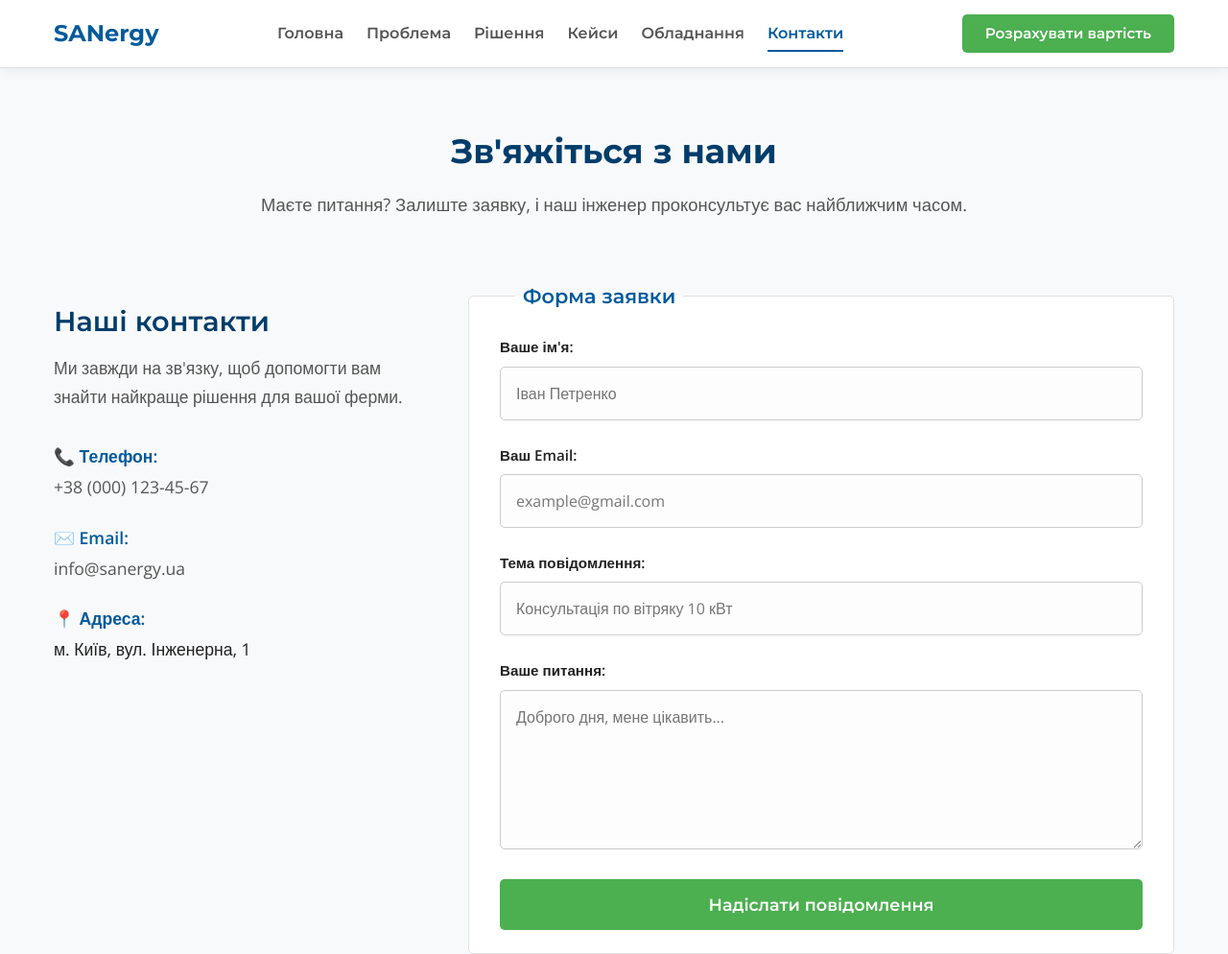
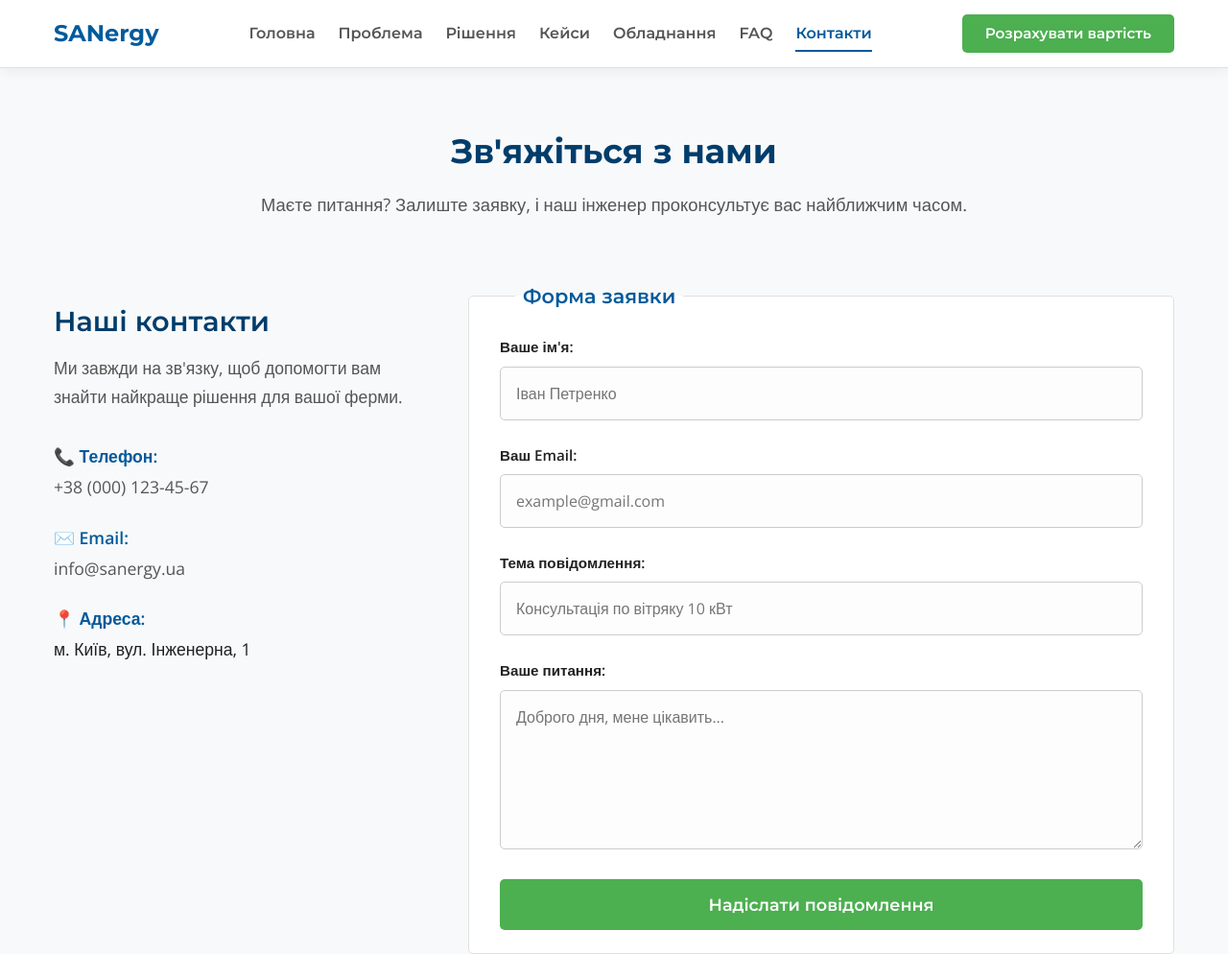
Before and after one commit to serawww7/SANergy, a plain HTML site: page contact.html in a window 1280 px wide. Shown: the top 994 px of the page at 96% size. Drawn offline with nearby package versions, Linux system fonts and the light colour scheme.

Commit message:
Update contact.html

```diff
--- a/contact.html
+++ b/contact.html
@@ -32,6 +32,7 @@
                     <li class="header__nav-item"><a href="index.html#solutions" class="header__nav-link">Рішення</a></li>
                     <li class="header__nav-item"><a href="index.html#cases" class="header__nav-link">Кейси</a></li>
                     <li class="header__nav-item"><a href="equipment.html" class="header__nav-link">Обладнання</a></li>
+                    <li class="header__nav-item"><a href="faq.html" class="header__nav-link">FAQ</a></li>
                     <li class="header__nav-item"><a href="contact.html" class="header__nav-link active">Контакти</a></li>
                 </ul>
             </nav>
```
